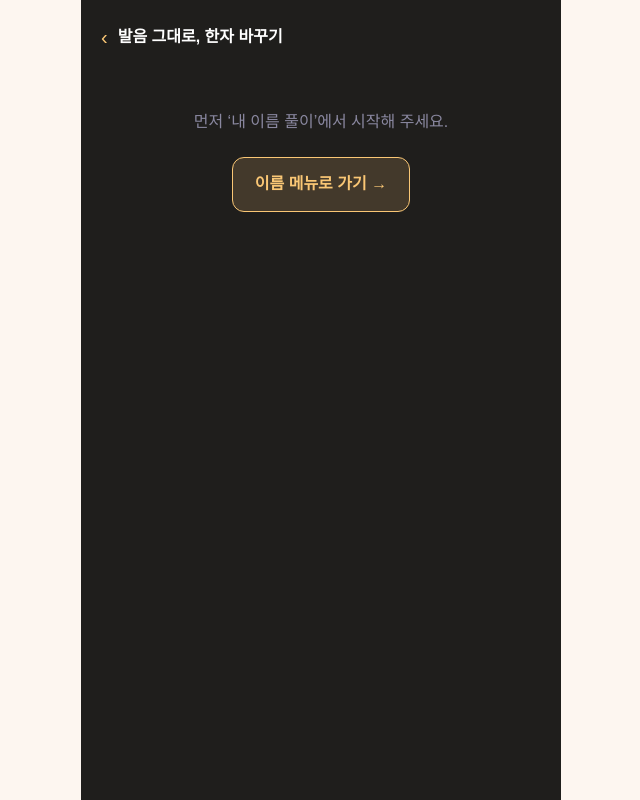
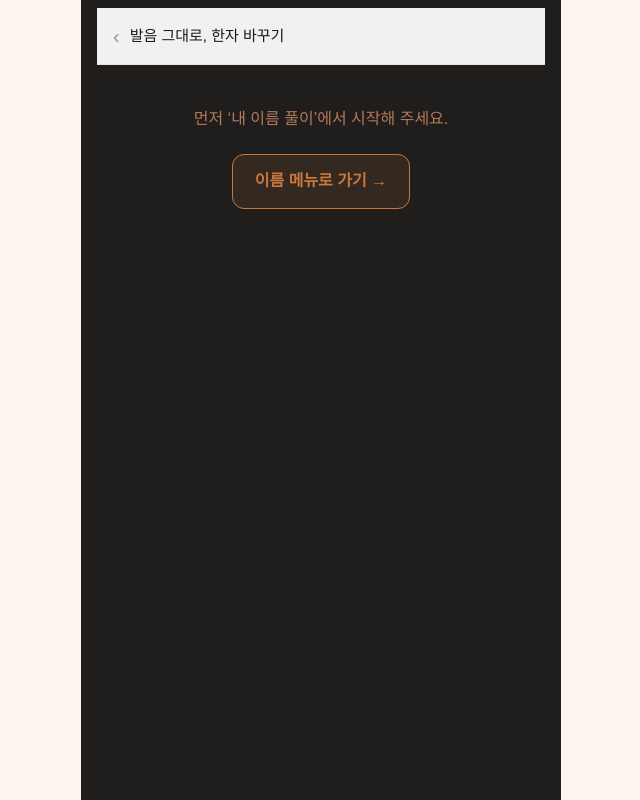
Before and after one commit to lysh0112-cpu/myjae, a Next.js app: page /manseryeok/naming/rename/newname in a window 1280 px wide. Shown: the whole page, without its empty margins (319-959 px from the left). Built offline with nearby package versions, Linux system fonts and the light colour scheme; no server answers; the database is empty.

Commit message:
Update page.tsx

```diff
--- a/app/manseryeok/naming/rename/newname/page.tsx
+++ b/app/manseryeok/naming/rename/newname/page.tsx
@@ -4,9 +4,9 @@ import { useRouter } from 'next/navigation'
 import { supabase } from '@/lib/supabase'
 import { fromMyInfo, fromProfile, personKey } from '@/lib/saju/myInfo'
 
-const GOLD = '#FAC775'
-const CARD = '#2C2C2A'
-const SUB = '#8a88a0'
+const GOLD = '#c8783c'
+const CARD = '#fffbf7'
+const SUB = '#b4785a'
 
 const MY_INFO_KEY = 'myinfo'
 const NAMING_RESULT_KEY = 'naming_last_result_v1'
@@ -202,7 +202,7 @@ export default function NewNamePage() {
   const inputStyle: CSSProperties = {
     width: 48, height: 46, textAlign: 'center', fontSize: 18,
     borderRadius: 10, border: '1px solid ' + GOLD,
-    background: 'rgba(250,199,117,0.08)', color: '#fff',
+    background: 'rgba(200,120,60,0.07)', color: '#1a1a1a',
   }
 
   const chip = (n: 1 | 2, label: string) => {
@@ -210,8 +210,8 @@ export default function NewNamePage() {
     return (
       <button onClick={() => chooseCount(n)} className="active:scale-95"
         style={{ flex: 1, padding: '12px 0', borderRadius: 12, cursor: 'pointer',
-          background: on ? 'rgba(250,199,117,0.16)' : CARD,
-          border: '1px solid ' + (on ? GOLD : 'rgba(250,199,117,0.12)'),
+          background: on ? 'rgba(200,120,60,0.12)' : CARD,
+          border: '1px solid ' + (on ? GOLD : 'rgba(200,120,60,0.10)'),
           color: on ? GOLD : '#cfcdc4', fontWeight: 700, fontSize: 14 }}>
         {label}
       </button>
@@ -226,7 +226,7 @@ export default function NewNamePage() {
           먼저 &lsquo;내 이름 풀이&rsquo;에서 시작해 주세요.
           <div style={{ marginTop: 20 }}>
             <button onClick={() => router.push('/manseryeok/naming')}
-              style={{ padding: '12px 22px', borderRadius: 12, background: 'rgba(250,199,117,0.16)', border: '1px solid ' + GOLD, color: GOLD, fontWeight: 700, cursor: 'pointer' }}>
+              style={{ padding: '12px 22px', borderRadius: 12, background: 'rgba(200,120,60,0.12)', border: '1px solid ' + GOLD, color: GOLD, fontWeight: 700, cursor: 'pointer' }}>
               이름 메뉴로 가기 →
             </button>
           </div>
@@ -252,7 +252,7 @@ export default function NewNamePage() {
 
       {count !== null && (
         <>
-          <div style={{ background: CARD, border: '1px solid rgba(250,199,117,0.12)', borderRadius: 16, padding: '18px 16px' }}>
+          <div style={{ background: CARD, border: '1px solid rgba(200,120,60,0.10)', borderRadius: 16, padding: '18px 16px' }}>
             <div style={{ display: 'flex', gap: 8, justifyContent: 'center', alignItems: 'center' }}>
               <span style={{ fontSize: 22, color: SUB }}>{surname!.hanja}</span>
               <input
@@ -283,8 +283,8 @@ export default function NewNamePage() {
             </div>
           </div>
           <button onClick={proceed} disabled={!ready} className="active:scale-95"
-            style={{ marginTop: 16, width: '100%', background: ready ? 'rgba(250,199,117,0.16)' : CARD,
-              border: '1px solid ' + (ready ? GOLD : 'rgba(250,199,117,0.12)'), borderRadius: 14, padding: 14,
+            style={{ marginTop: 16, width: '100%', background: ready ? 'rgba(200,120,60,0.12)' : CARD,
+              border: '1px solid ' + (ready ? GOLD : 'rgba(200,120,60,0.10)'), borderRadius: 14, padding: 14,
               color: ready ? GOLD : '#555', fontWeight: 700, fontSize: 14, cursor: ready ? 'pointer' : 'default' }}>
             한자 추천받기 {'\u2192'}
           </button>
@@ -296,9 +296,9 @@ export default function NewNamePage() {
         <div onClick={() => setPayOpen(false)}
           style={{ position: 'fixed', inset: 0, background: 'rgba(0,0,0,0.6)', display: 'flex', alignItems: 'center', justifyContent: 'center', zIndex: 100, padding: 20 }}>
           <div onClick={(e) => e.stopPropagation()}
-            style={{ width: '100%', maxWidth: 360, background: '#222220', borderRadius: 18, padding: '24px 20px', boxShadow: '0 16px 40px rgba(0,0,0,0.5)', textAlign: 'center' }}>
+            style={{ width: '100%', maxWidth: 360, background: '#fffbf7', borderRadius: 18, padding: '24px 20px', boxShadow: '0 16px 40px rgba(90,50,30,0.2)', textAlign: 'center' }}>
             <div style={{ fontSize: 28, marginBottom: 10 }}>✍️</div>
-            <div style={{ fontSize: 16, fontWeight: 700, color: '#fff', marginBottom: 6 }}>이름 지어보기 이용권</div>
+            <div style={{ fontSize: 16, fontWeight: 700, color: '#1a1a1a', marginBottom: 6 }}>이름 지어보기 이용권</div>
             <div style={{ fontSize: 13, color: SUB, marginBottom: 16, lineHeight: 1.7 }}>
               결제하시면 사주에 맞는 한자로<br />
               <b style={{ color: GOLD }}>{tryLimit}개</b>의 이름을 지어보고<br />
@@ -309,11 +309,11 @@ export default function NewNamePage() {
               <span style={{ fontSize: 20, fontWeight: 700, color: GOLD }}>{hanjaPrice.toLocaleString()}원</span>
             </div>
             <button onClick={payAndProceed}
-              style={{ width: '100%', padding: 15, borderRadius: 12, background: 'linear-gradient(135deg,#3C3489 0%,#FAC775 100%)', border: 'none', color: '#1a1a18', fontSize: 15, fontWeight: 700, cursor: 'pointer', marginBottom: 8 }}>
+              style={{ width: '100%', padding: 15, borderRadius: 12, background: '#c8783c', border: 'none', color: '#fff', fontSize: 15, fontWeight: 700, cursor: 'pointer', marginBottom: 8 }}>
               💳 {hanjaPrice.toLocaleString()}원 결제하고 시작하기
             </button>
             <button onClick={() => setPayOpen(false)}
-              style={{ width: '100%', padding: 12, borderRadius: 12, background: 'transparent', border: '1px solid rgba(255,255,255,0.12)', color: SUB, fontSize: 13, cursor: 'pointer' }}>
+              style={{ width: '100%', padding: 12, borderRadius: 12, background: 'transparent', border: '0.5px solid #f0e0d5', color: SUB, fontSize: 13, cursor: 'pointer' }}>
               다음에 할게요
             </button>
           </div>
@@ -325,9 +325,13 @@ export default function NewNamePage() {
 
 function Header({ router }: { router: ReturnType<typeof useRouter> }) {
   return (
-    <div style={{ display: 'flex', alignItems: 'center', gap: 10, padding: '14px 4px 16px' }}>
-      <button onClick={() => router.back()} style={{ background: 'none', border: 'none', color: GOLD, fontSize: 20, cursor: 'pointer' }}>{'\u2039'}</button>
-      <span style={{ fontSize: 16, fontWeight: 700, color: '#fff' }}>발음 그대로, 한자 바꾸기</span>
+    <div style={{
+      position: 'sticky', top: 0, zIndex: 50,
+      display: 'flex', alignItems: 'center', gap: 10, padding: '13px 16px',
+      background: 'rgba(250,250,248,0.96)', backdropFilter: 'blur(10px)', borderBottom: '0.5px solid #f0e0d5',
+    }}>
+      <button onClick={() => router.back()} aria-label="뒤로" style={{ background: 'none', border: 'none', color: '#999', fontSize: 20, cursor: 'pointer', padding: 0 }}>{'\u2039'}</button>
+      <span style={{ fontSize: 15, fontWeight: 500, color: '#1a1a1a' }}>발음 그대로, 한자 바꾸기</span>
     </div>
   )
 }
```
